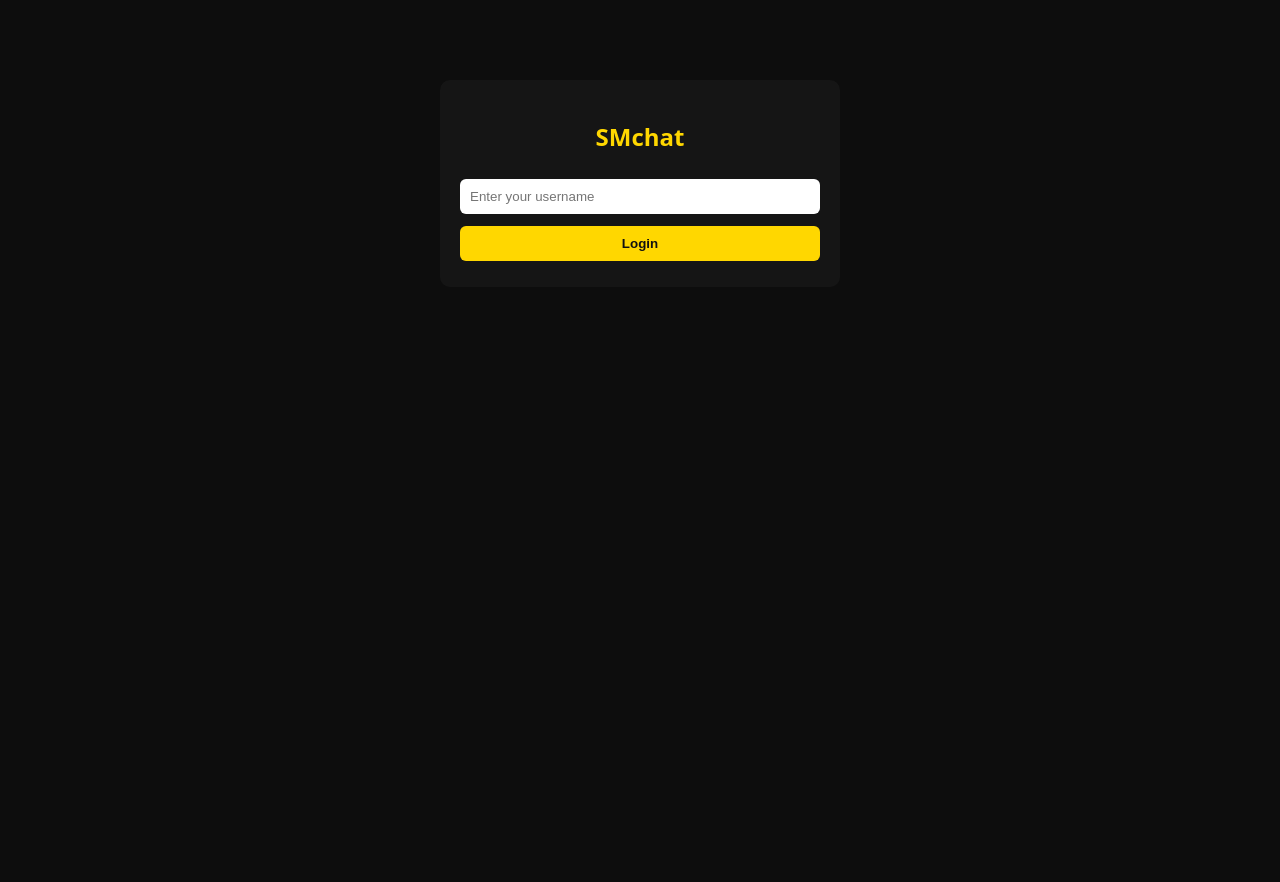
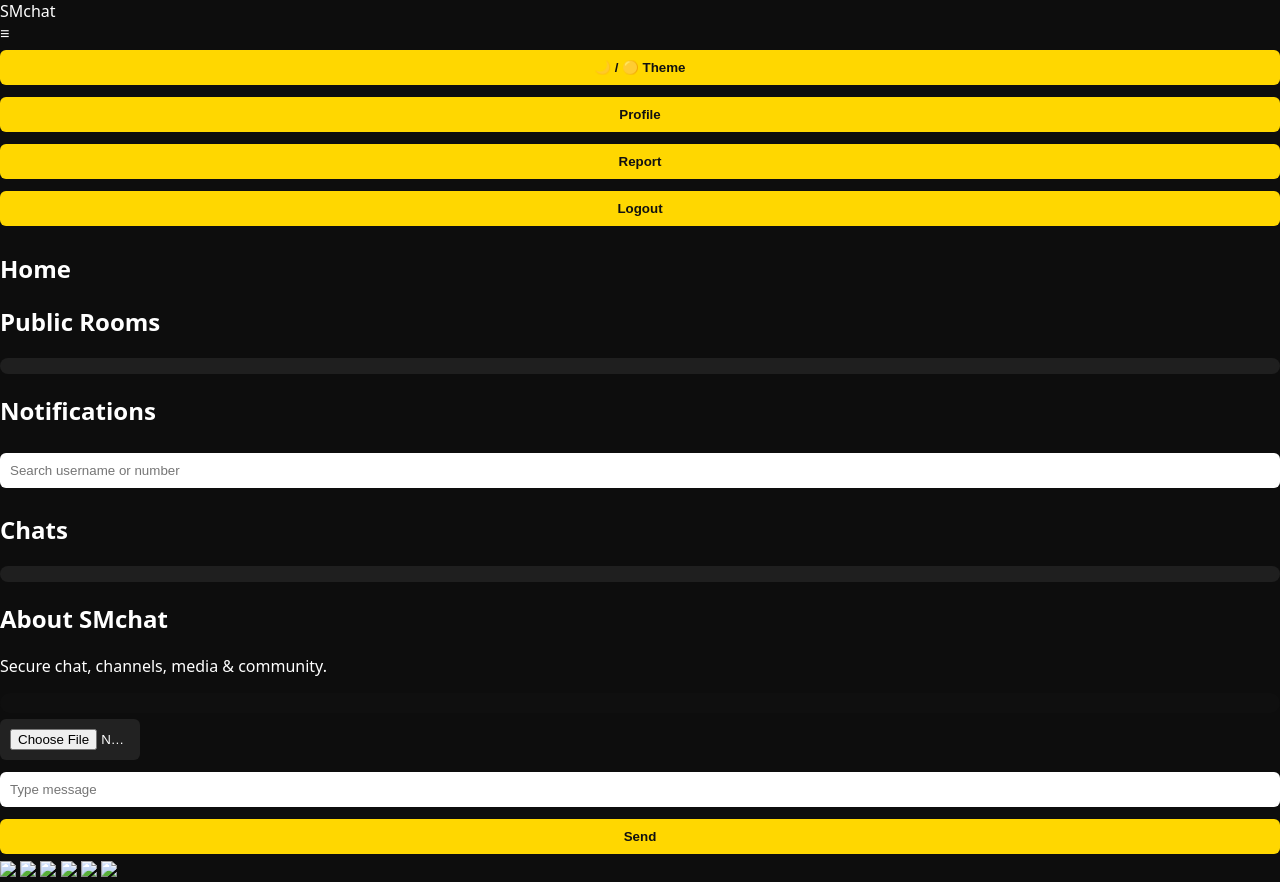
Before and after one commit to mahmudamg11sm/SMchat, a Flask app: page / in a window 1280 px wide. Before the commit the page ends 261 px from the top, so only its background shows below. Run offline with Flask 3, Linux system fonts and the light colour scheme; some libraries are stand-ins or nearby versions.

Commit message:
Update index.html

```diff
--- a/templates/index.html
+++ b/templates/index.html
@@ -3,50 +3,89 @@
 <head>
   <meta charset="UTF-8">
   <title>SMchat</title>
-  <link rel="stylesheet" href="{{ url_for('static', filename='css/style.css') }}">
-  <script src="https://cdn.socket.io/4.7.5/socket.io.min.js"></script>
+
+  <link rel="stylesheet" href="/static/css/style.css">
+
+  <script src="https://cdn.socket.io/4.7.2/socket.io.min.js"></script>
 </head>
 <body>
 
-<div id="login">
-  <h2>SMchat</h2>
-  <input id="username" placeholder="Enter your username">
-  <button onclick="join()">Login</button>
+<!-- ========== TOP BAR ========== -->
+<div class="topbar">
+  <div class="logo">SMchat</div>
+  <div class="menu-btn" onclick="toggleMenu()">≡</div>
 </div>
 
-<div id="chat" style="display:none;">
-  <div class="top-menu">
-    <span>🏠 Home</span> |
-    <span>🌐 Public</span> |
-    <span>🔔 Notifications</span> |
-    <span>🔍 Search</span> |
-    <span>👥 Channels</span>
+<div id="sideMenu" class="side-menu">
+  <button onclick="toggleTheme()">🌙 / 🟡 Theme</button>
+  <button>Profile</button>
+  <button>Report</button>
+  <button>Logout</button>
 </div>
 
-  <h3 id="title">General</h3>
+<!-- ========== MAIN VIEW ========== -->
+<div id="mainView">
 
-  <div id="lists">
-    <div class="users-section">
-      <h4>Users</h4>
+  <!-- HOME -->
+  <div class="view active" id="homeView">
+    <h2>Home</h2>
+    <div id="feed"></div>
+  </div>
+
+  <!-- PUBLIC -->
+  <div class="view" id="publicView">
+    <h2>Public Rooms</h2>
+    <div id="rooms"></div>
+  </div>
+
+  <!-- NOTIFICATIONS -->
+  <div class="view" id="notifyView">
+    <h2>Notifications</h2>
+    <div id="notifications"></div>
+  </div>
+
+  <!-- SEARCH -->
+  <div class="view" id="searchView">
+    <input id="searchInput" placeholder="Search username or number">
+    <div id="searchResults"></div>
+  </div>
+
+  <!-- USERS / CHANNELS -->
+  <div class="view" id="usersView">
+    <h2>Chats</h2>
     <div id="users"></div>
   </div>
 
-    <div class="rooms-section">
-      <h4>Groups</h4>
-      <input id="newRoom" placeholder="New group">
-      <button onclick="createRoom()">+</button>
-      <div id="rooms"></div>
-    </div>
+  <!-- INFO -->
+  <div class="view" id="infoView">
+    <h2>About SMchat</h2>
+    <p>Secure chat, channels, media & community.</p>
   </div>
 
+  <!-- CHAT -->
+  <div class="view" id="chatView">
+    <div id="chatTitle"></div>
     <div id="messages"></div>
 
-  <input id="msg" placeholder="Type a message...">
-  <input type="file" id="mediaFile">
-  <button onclick="send()">Send</button>
-  <button onclick="sendMedia()">Upload</button>
+    <input type="file" id="mediaInput">
+    <input id="msgInput" placeholder="Type message">
+    <button onclick="sendMessage()">Send</button>
   </div>
 
-<script src="{{ url_for('static', filename='js/chat.js') }}"></script>
+</div>
+
+<!-- ========== BOTTOM NAV ========== -->
+<div class="bottom-nav">
+  <img src="/static/img/ui/home.png" onclick="openView('homeView')">
+  <img src="/static/img/ui/public.png" onclick="openView('publicView')">
+  <img src="/static/img/ui/notifications.png" onclick="openView('notifyView')">
+  <img src="/static/img/ui/search.png" onclick="openView('searchView')">
+  <img src="/static/img/ui/users.png" onclick="openView('usersView')">
+  <img src="/static/img/ui/info.png" onclick="openView('infoView')">
+</div>
+
+<script src="/static/js/ui.js"></script>
+<script src="/static/js/chat.js"></script>
+
 </body>
   </html>
```
Lines whose indentation alone changed are shown as unchanged.
